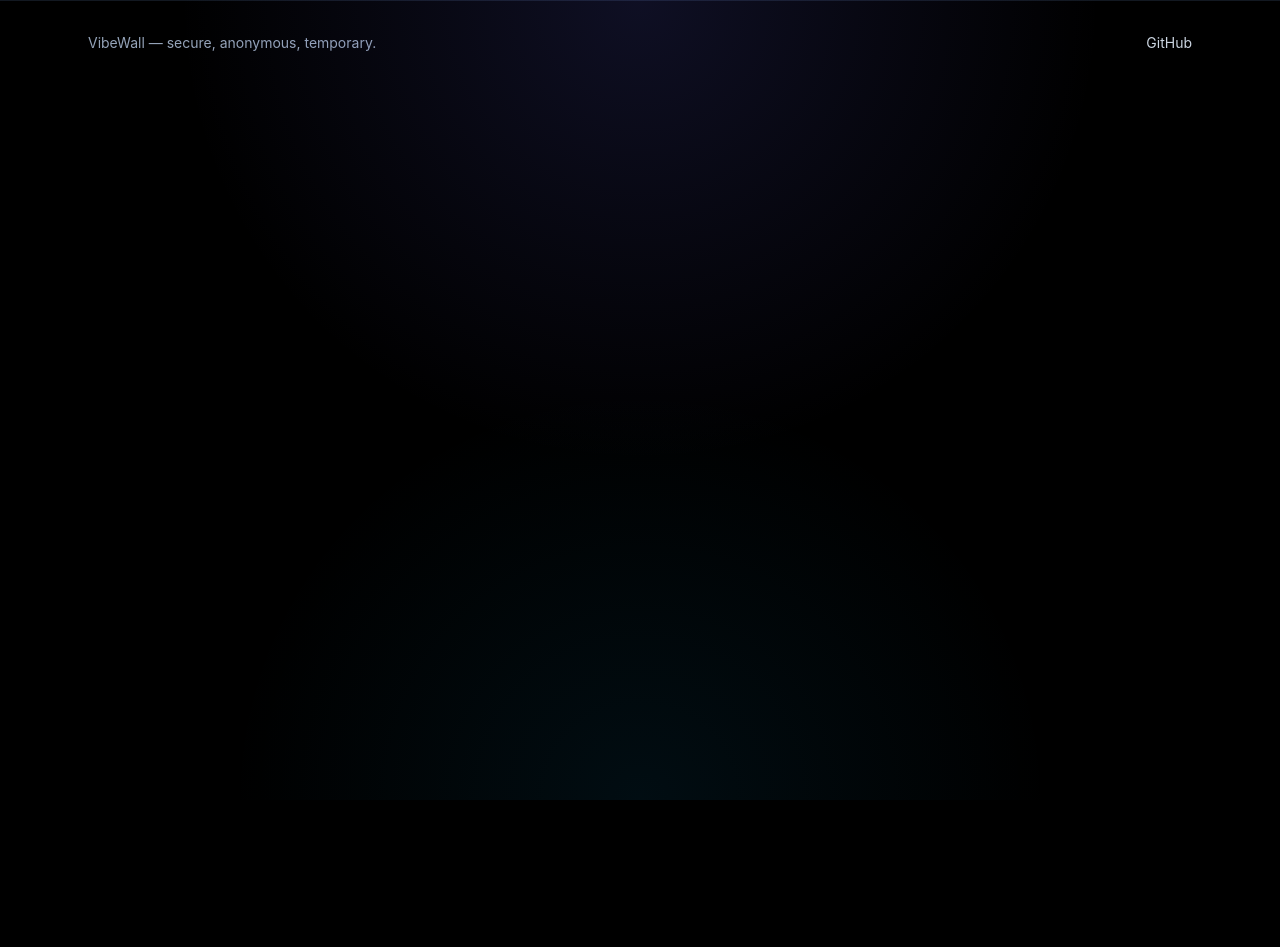
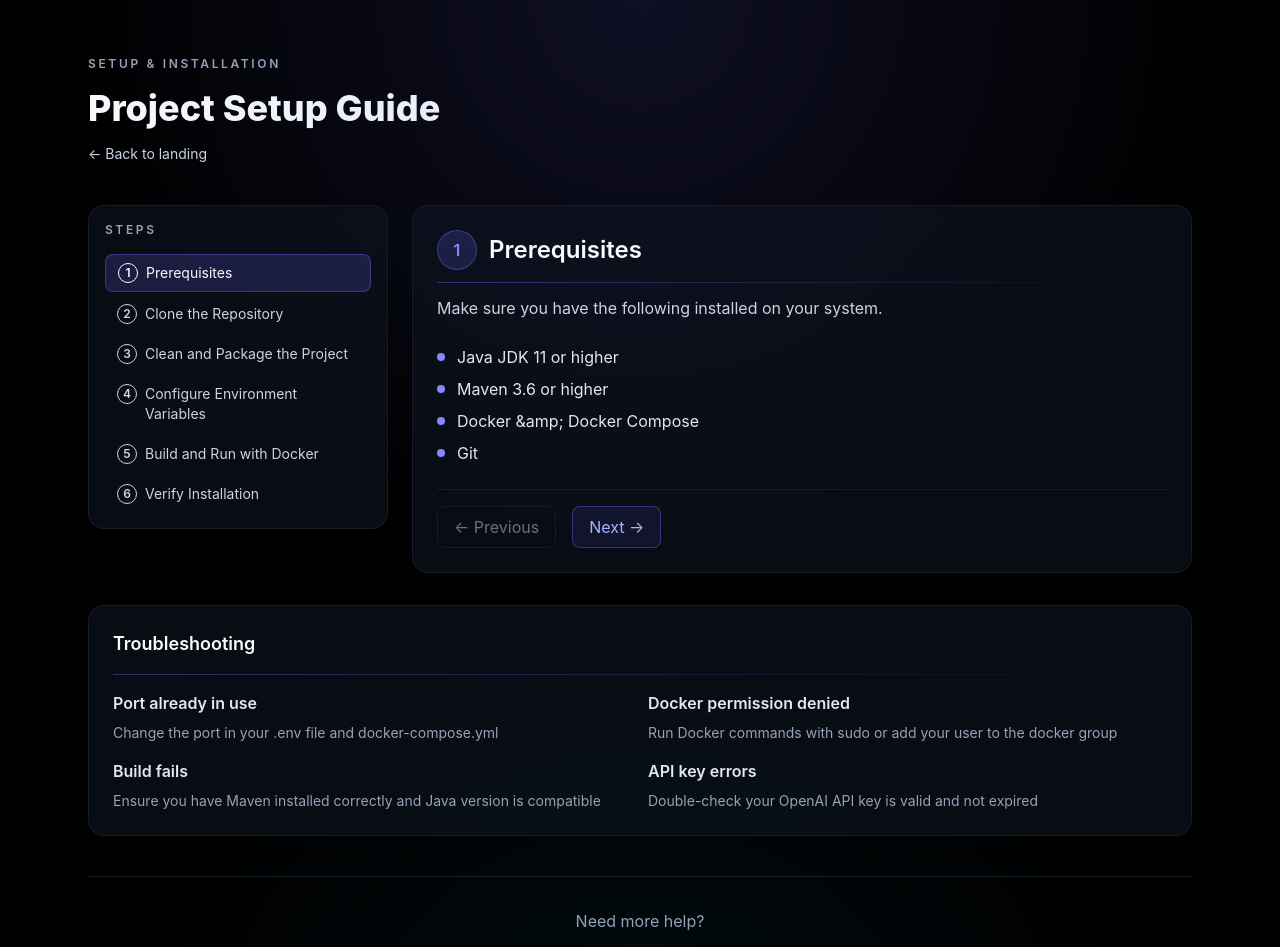
Before and after one commit to TornovDutta/vibeWall-UI, a React (Create React App) app: page /setup in a window 1280 px wide. Shown: the top 947 px of the page. Before the commit the page ends 800 px from the top, so only its background shows below. Built offline with nearby package versions, Linux system fonts and the light colour scheme.

Commit message:
add the setup

```diff
--- a/src/componenet/Hero.jsx
+++ b/src/componenet/Hero.jsx
@@ -1,4 +1,5 @@
 import React from 'react'
+import { Link } from 'react-router-dom'
 
 function Hero() {
   return (
@@ -23,6 +24,12 @@ function Hero() {
             >
               View on GitHub
             </a>
+            <Link
+              to="/setup"
+              className="btn-primary px-5 py-3 bg-green-600 hover:bg-green-700 transition-colors"
+            >
+              Get Started
+            </Link>
             <p className="text-sm text-slate-400">Built with privacy-first defaults.</p>
           </div>
         </section>
--- /dev/null
+++ b/src/pages/Setup.jsx
@@ -0,0 +1,230 @@
+import React, { useState } from 'react'
+import { Link } from 'react-router-dom'
+
+const setupSteps = [
+  {
+    title: 'Prerequisites',
+    description: 'Make sure you have the following installed on your system.',
+    items: [
+      'Java JDK 11 or higher',
+      'Maven 3.6 or higher',
+      'Docker &amp; Docker Compose',
+      'Git'
+    ]
+  },
+  {
+    title: 'Clone the Repository',
+    description: 'Get the VibeWall Spring Boot project from GitHub.',
+    code: 'git clone https://github.com/TornovDutta/VibeWall.git\ncd VibeWall'
+  },
+  {
+    title: 'Clean and Package the Project',
+    description: 'Run Maven to compile and package the project without running tests.',
+    code: 'mvn clean package -DskipTests'
+  },
+  {
+    title: 'Configure Environment Variables',
+    description: 'Create a .env file in the project root with your API keys and configuration.',
+    code: '# OpenAI Configuration\nOPENAI_API_KEY=your_openai_api_key_here\n\n# Database Configuration\nDB_USERNAME=vibewall\nDB_PASSWORD=your_secure_password\nDB_NAME=vibewall_db\n\n# Server Configuration\nSERVER_PORT=8080'
+  },
+  {
+    title: 'Build and Run with Docker',
+    description: 'Start all services using Docker Compose. This will build and run the application with all dependencies.',
+    code: 'docker compose up --build'
+  },
+  {
+    title: 'Verify Installation',
+    description: 'Check that all services are running correctly and the application is accessible.',
+    code: '# Check application health\ncurl http://localhost:8080/health\n\n# Check Docker containers\ndocker compose ps'
+  }
+]
+
+function Setup() {
+  const [activeStep, setActiveStep] = useState(0)
+  const activeContent = setupSteps[activeStep]
+
+  return (
+    <main className="container-page py-10 sm:py-14">
+      {/* Header */}
+      <header className="mb-10 space-y-4">
+        <p className="kicker">Setup &amp; Installation</p>
+        <h1 className="text-4xl font-extrabold text-slate-50">
+          Project Setup Guide
+        </h1>
+
+        <Link
+          to="/"
+          className="inline-block text-slate-300 hover:text-slate-50 text-sm transition-colors"
+        >
+          ← Back to landing
+        </Link>
+      </header>
+
+      {/* Layout */}
+      <div className="grid grid-cols-1 md:grid-cols-[300px_1fr] gap-6">
+        {/* Sidebar - Steps Navigation */}
+        <aside className="card p-4 h-fit">
+          <p className="kicker mb-4">Steps</p>
+          <ul className="space-y-1">
+            {setupSteps.map((step, idx) => (
+              <li key={idx}>
+                <button
+                  onClick={() => setActiveStep(idx)}
+                  className={`w-full text-left text-sm rounded-lg px-3 py-2 transition flex items-start gap-2
+                    ${
+                      idx === activeStep
+                        ? "bg-indigo-500/20 text-slate-50 border border-indigo-500/40"
+                        : "text-slate-300 hover:bg-gray-800/50"
+                    }`}
+                >
+                  <span className="flex-shrink-0 w-5 h-5 rounded-full border border-current flex items-center justify-center text-xs font-semibold">
+                    {idx + 1}
+                  </span>
+                  <span>{step.title}</span>
+                </button>
+              </li>
+            ))}
+          </ul>
+        </aside>
+
+        {/* Content Area */}
+        <section className="card p-6 space-y-6">
+          {/* Step Title and Description */}
+          <div className="space-y-3">
+            <div className="flex items-center gap-3">
+              <div className="w-10 h-10 rounded-full bg-indigo-500/20 border border-indigo-500/40 flex items-center justify-center text-indigo-400 font-semibold">
+                {activeStep + 1}
+              </div>
+              <h2 className="text-2xl font-semibold text-slate-50">
+                {activeContent.title}
+              </h2>
+            </div>
+            <div className="h-px bg-gradient-to-r from-indigo-500/40 to-transparent" />
+            <p className="text-slate-300 leading-relaxed">
+              {activeContent.description}
+            </p>
+          </div>
+
+          {/* Content */}
+          <div className="space-y-4">
+            {activeContent.items ? (
+              // Prerequisites - List format
+              <ul className="space-y-2">
+                {activeContent.items.map((item, idx) => (
+                  <li key={idx} className="flex items-center gap-3 text-slate-200">
+                    <span className="flex-shrink-0 w-2 h-2 rounded-full bg-indigo-400" />
+                    {item}
+                  </li>
+                ))}
+              </ul>
+            ) : (
+              // Code Block
+              <>
+                <div className="text-sm text-slate-400 mb-2">Command:</div>
+                <div className="bg-gray-950/50 rounded-lg border border-gray-800/60 p-4 overflow-x-auto">
+                  <pre className="font-mono text-sm text-slate-300">
+                    <code>{activeContent.code}</code>
+                  </pre>
+                </div>
+              </>
+            )}
+          </div>
+
+          {/* Special notes for specific steps */}
+          {activeStep === 3 && (
+            <div className="bg-indigo-500/10 border border-indigo-500/20 rounded-lg p-4">
+              <p className="text-sm text-indigo-200">
+                <strong>📝 Important:</strong> Get your OpenAI API key from{' '}
+                <a
+                  href="https://platform.openai.com/api-keys"
+                  target="_blank"
+                  rel="noreferrer"
+                  className="text-indigo-300 hover:text-indigo-100 underline"
+                >
+                  platform.openai.com/api-keys
+                </a>
+              </p>
+            </div>
+          )}
+
+          {activeStep === 4 && (
+            <div className="bg-indigo-500/10 border border-indigo-500/20 rounded-lg p-4 space-y-2">
+              <p className="text-sm text-indigo-200 font-semibold">This command will:</p>
+              <ul className="space-y-1 text-sm text-indigo-200 ml-4">
+                <li>• Build the Docker image for the Spring Boot application</li>
+                <li>• Start the database container</li>
+                <li>• Start the application server</li>
+                <li>• Set up all required networks and volumes</li>
+              </ul>
+            </div>
+          )}
+
+          {/* Navigation Buttons */}
+          <div className="flex gap-4 pt-4 border-t border-gray-800/60">
+            <button
+              onClick={() => setActiveStep(Math.max(0, activeStep - 1))}
+              disabled={activeStep === 0}
+              className="px-4 py-2 rounded-lg border border-gray-700/60 text-slate-300 hover:bg-gray-900/50 disabled:opacity-50 disabled:cursor-not-allowed transition"
+            >
+              ← Previous
+            </button>
+            <button
+              onClick={() => setActiveStep(Math.min(setupSteps.length - 1, activeStep + 1))}
+              disabled={activeStep === setupSteps.length - 1}
+              className="px-4 py-2 rounded-lg border border-indigo-500/40 bg-indigo-500/10 text-indigo-300 hover:bg-indigo-500/20 disabled:opacity-50 disabled:cursor-not-allowed transition"
+            >
+              Next →
+            </button>
+          </div>
+        </section>
+      </div>
+
+      {/* Troubleshooting Section */}
+      <section className="card p-6 mt-8 space-y-4">
+        <h3 className="text-lg font-semibold text-slate-50">Troubleshooting</h3>
+        <div className="h-px bg-gradient-to-r from-indigo-500/40 to-transparent" />
+        <div className="grid grid-cols-1 md:grid-cols-2 gap-4">
+          <div className="space-y-2">
+            <p className="font-semibold text-slate-200">Port already in use</p>
+            <p className="text-sm text-slate-400">Change the port in your .env file and docker-compose.yml</p>
+          </div>
+          <div className="space-y-2">
+            <p className="font-semibold text-slate-200">Docker permission denied</p>
+            <p className="text-sm text-slate-400">Run Docker commands with sudo or add your user to the docker group</p>
+          </div>
+          <div className="space-y-2">
+            <p className="font-semibold text-slate-200">Build fails</p>
+            <p className="text-sm text-slate-400">Ensure you have Maven installed correctly and Java version is compatible</p>
+          </div>
+          <div className="space-y-2">
+            <p className="font-semibold text-slate-200">API key errors</p>
+            <p className="text-sm text-slate-400">Double-check your OpenAI API key is valid and not expired</p>
+          </div>
+        </div>
+      </section>
+
+      {/* Footer */}
+      <div className="mt-10 pt-8 text-center space-y-4 border-t border-gray-800/60">
+        <p className="text-slate-400">Need more help?</p>
+        <div className="flex flex-wrap justify-center gap-4">
+          <a
+            href="https://github.com/TornovDutta/VibeWall"
+            target="_blank"
+            rel="noreferrer"
+            className="btn btn-primary"
+          >
+            View on GitHub
+          </a>
+          <Link
+            to="/"
+            className="btn btn-ghost"
+          >
+            Back to Home
+          </Link>
+        </div>
+      </div>
+    </main>
+  )
+}
+
+export default Setup
--- a/src/router/AllRouter.jsx
+++ b/src/router/AllRouter.jsx
@@ -2,12 +2,14 @@ import React from "react";
 import { Routes, Route } from "react-router-dom";
 import Landing from "../pages/Landing";
 import Documenents from "../pages/Documenents";
+import Setup from "../pages/Setup";
 
 function AllRouter() {
   return (
     <Routes>
       <Route path="/" element={<Landing />} />
       <Route path="/docs" element={<Documenents />} />
+      <Route path="/setup" element={<Setup />} />
     </Routes>
   );
 }
```
